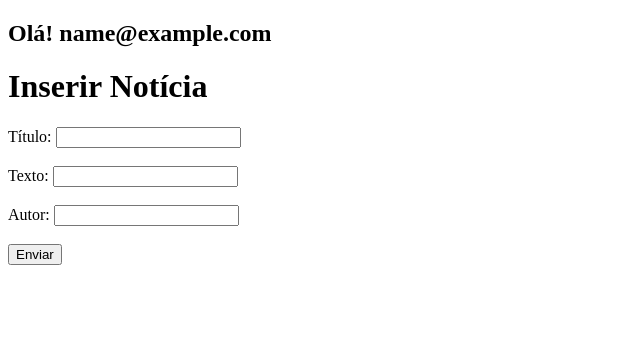
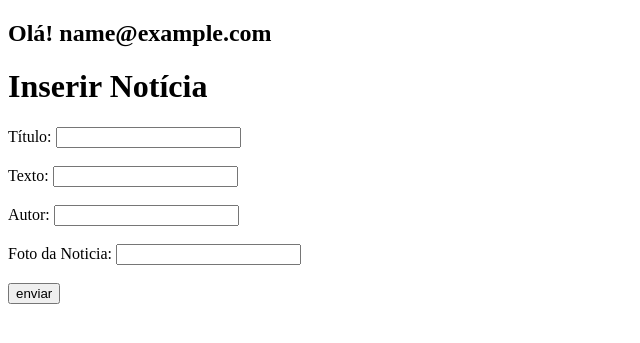
Before and after one commit to Buizuinsdc/portalnoticias, a PHP site: page /editor.php in a window 1280 px wide. Shown: the top 343 px of the page, without its empty margins (0-640 px from the left). Run offline with PHP 8.4, Linux system fonts and the light colour scheme; the visitor is signed in with stand-in values (Sample User, id 1); data that the repository does not hold is empty.

Commit message:
Update editor.php
uploud de imagem

```diff
--- a/editor.php
+++ b/editor.php
@@ -23,7 +23,12 @@ include('conexao.php');
       <label for="autor">Autor:</label>
       <input type="text" id="autor" name="autor"><br><br>
 
-      <input type="submit" value="Enviar">
+      <label for="Arquivos">Foto da Noticia:</label>
+      <input type="text" id="arquivo" name="arquivo"><br><br>
+
+      <input type="submit" value="enviar">
     </form>
+
+    <script src="Js/script.js"></script>
   </body>
 </html>
```
